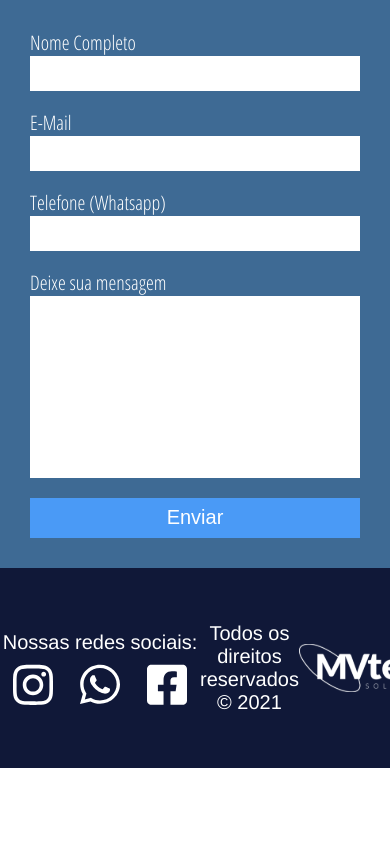
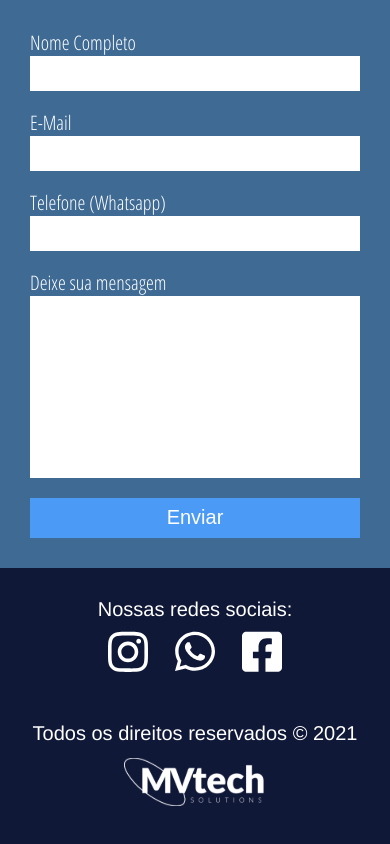
Before and after one commit to akelesis/mvtech-backend, a Vue app: page / in a window 390 px wide. Shown: the part 5509-6353 px from the top of the page. Before the commit the page ends 6277 px from the top, so only its background shows below. Built offline with nearby package versions, Linux system fonts and the light colour scheme.

Commit message:
:rocket: Connect form with the API and improve footer responsivity

```diff
--- a/src/components/Section.vue
+++ b/src/components/Section.vue
@@ -8,24 +8,13 @@
 export default {
   name: "Section",
   data() {
-    return {
-      selectedService: 3,
-      selectedPortfolio: 1,
-    };
+    return {};
   },
   props: {
     color: {
       type: String,
       required: false,
       default: "#3E6A94",
-    },
-  },
-  methods: {
-    handlePortfolio(value) {
-      this.selectedPortfolio = value;
-    },
-    handleFormSubmit() {
-      console.log("Sent!");
     },
   },
 };
@@ -257,6 +246,7 @@ section {
 .budget-container img {
   max-width: 500px;
   width: 100%;
+  height: min-content;
 }
 
 .budget-container form {
--- /dev/null
+++ b/src/config.js
@@ -0,0 +1,2 @@
+export const apiUrl = "http://localhost:5000";
+export const emailUrl = apiUrl + "/email";
--- a/src/template/Content.vue
+++ b/src/template/Content.vue
@@ -241,13 +241,13 @@
             necessidade!</span
           >
           <label for="name">Nome Completo</label>
-          <input type="text" name="name" />
+          <input type="text" name="name" v-model="formData.name" />
           <label for="email">E-Mail</label>
-          <input type="text" name="email" />
+          <input type="text" name="email" v-model="formData.email" />
           <label for="phone">Telefone (Whatsapp)</label>
-          <input type="text" name="phone" />
+          <input type="text" name="phone" v-model="formData.phone" />
           <label for="message">Deixe sua mensagem</label>
-          <textarea name="message"></textarea>
+          <textarea name="message" v-model="formData.message"></textarea>
           <button type="submit">Enviar</button>
         </form>
       </div>
@@ -257,6 +257,7 @@
 
 <script>
 import Section from "../components/Section";
+import { emailUrl } from "../config";
 
 export default {
   name: "Content",
@@ -264,6 +265,12 @@ export default {
     return {
       selectedService: 3,
       selectedPortfolio: 1,
+      formData: {
+        name: "",
+        email: "",
+        phone: "",
+        message: "",
+      },
     };
   },
   components: {
@@ -284,7 +291,21 @@ export default {
       this.selectedService = value;
     },
     handleFormSubmit() {
-      console.log("Sent!");
+      const requestOptions = {
+        method: "POST",
+        headers: { "Content-Type": "application/json" },
+        body: JSON.stringify(this.formData),
+      };
+
+      fetch(emailUrl, requestOptions)
+        .then(() => {
+          alert("Obrigado, entraremos em contato em breve :)");
+        })
+        .catch(() => {
+          alert(
+            "Não foi possível realizar a solicitação no momento, tente mais tarde."
+          );
+        });
     },
   },
 };
--- a/src/template/Footer.vue
+++ b/src/template/Footer.vue
@@ -3,14 +3,18 @@
     <div class="contato">
       <p>Nossas redes sociais:</p>
       <div class="contato-icons">
-                <img  src="../assets/icons/instagram.svg" alt="insta_icon">
-                <img src="../assets/icons/whatsapp.svg" alt="whats_icon">
-                <img src="../assets/icons/facebook.svg" alt="face_icon">
+        <img src="../assets/icons/instagram.svg" alt="insta_icon" />
+        <img src="../assets/icons/whatsapp.svg" alt="whats_icon" />
+        <img src="../assets/icons/facebook.svg" alt="face_icon" />
       </div>
     </div>
     <div class="copyright">
       <span>Todos os direitos reservados © 2021</span>
-            <img id="footer-logo" src="../assets/images/mvtech_footer.svg" alt="footer_logo">
+      <img
+        id="footer-logo"
+        src="../assets/images/mvtech_footer.svg"
+        alt="footer_logo"
+      />
     </div>
   </div>
 </template>
@@ -18,15 +22,16 @@
 <style>
 .footer {
   width: 100%;
-    height: 200px;
+  min-height: 200px;
   background: #101838;
 
   display: flex;
-    justify-content: row;
+  flex-direction: row;
+  justify-content: space-evenly;
+  align-items: center;
 }
 
 .contato {
-    width: 600px;
   height: 100%;
 
   display: flex;
@@ -55,11 +60,39 @@
   display: flex;
   justify-content: center;
   align-items: center;
-    flex: 1;
 }
 
 .copyright span {
   font-family: Avenir, Helvetica, Arial, sans-serif;
   font-size: 20px;
 }
+
+@media (max-width: 850px) {
+  .footer {
+    flex-direction: column;
+  }
+
+  .contato {
+    margin-bottom: 30px;
+  }
+}
+
+@media (max-width: 620px) {
+  .contato {
+    padding-top: 30px;
+  }
+
+  .copyright {
+    flex-direction: column;
+    padding-bottom: 30px;
+  }
+
+  .copyright * {
+    margin: 10px 0 10px 0;
+  }
+
+  .copyright span {
+    margin: 20px 0 3px 0;
+  }
+}
 </style>
```
Also changed, not shown: 2 other files (tests, documents, lock files or other folders). Lines whose indentation alone changed are shown as unchanged.
